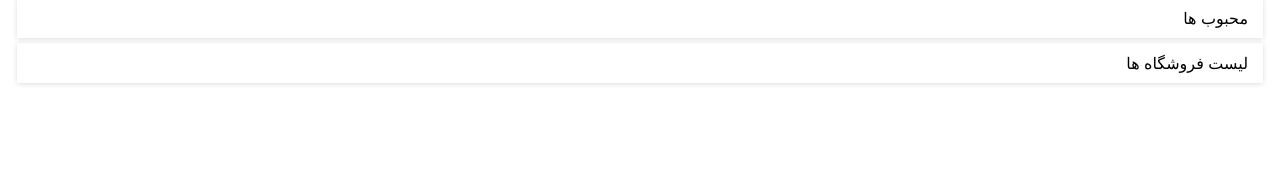
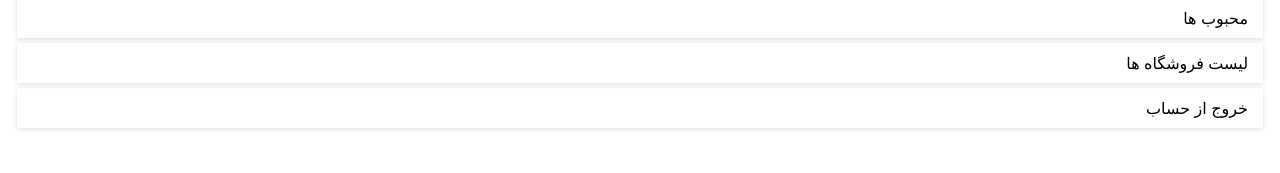
Before and after one commit to hamid-r-h/IE_Project, a React (Create React App) app: page /profile in a window 1280 px wide. Shown: the part 127-300 px from the top of the page. Built offline with nearby package versions, Linux system fonts and the light colour scheme; a web font is replaced by a local one.

Commit message:
logout option added to profile page

```diff
--- a/src/component/Profile.js
+++ b/src/component/Profile.js
@@ -3,9 +3,14 @@ import { Link } from "react-router-dom";
 import style from "./Profile.module.css";
 
 const Profile = () => {
+  const logout = () => {
+    sessionStorage.removeItem("token");
+    console.log('hi');
+    window.location.href = "http://localhost:3000";
+  };
+
   return (
     <>
-      {/* <div className="ui grid container"> */}
       <div className={`${style.header}`}>نمایه ها</div>
       <ul className={style.ul}>
         <li>
@@ -23,8 +28,10 @@ const Profile = () => {
             <div>لیست فروشگاه ها</div>
           </Link>
         </li>
+        <li onClick={logout}>
+          <div>خروج از حساب</div>
+        </li>
       </ul>
-      {/* </div> */}
     </>
   );
 };
```
Lines whose indentation alone changed are shown as unchanged.
